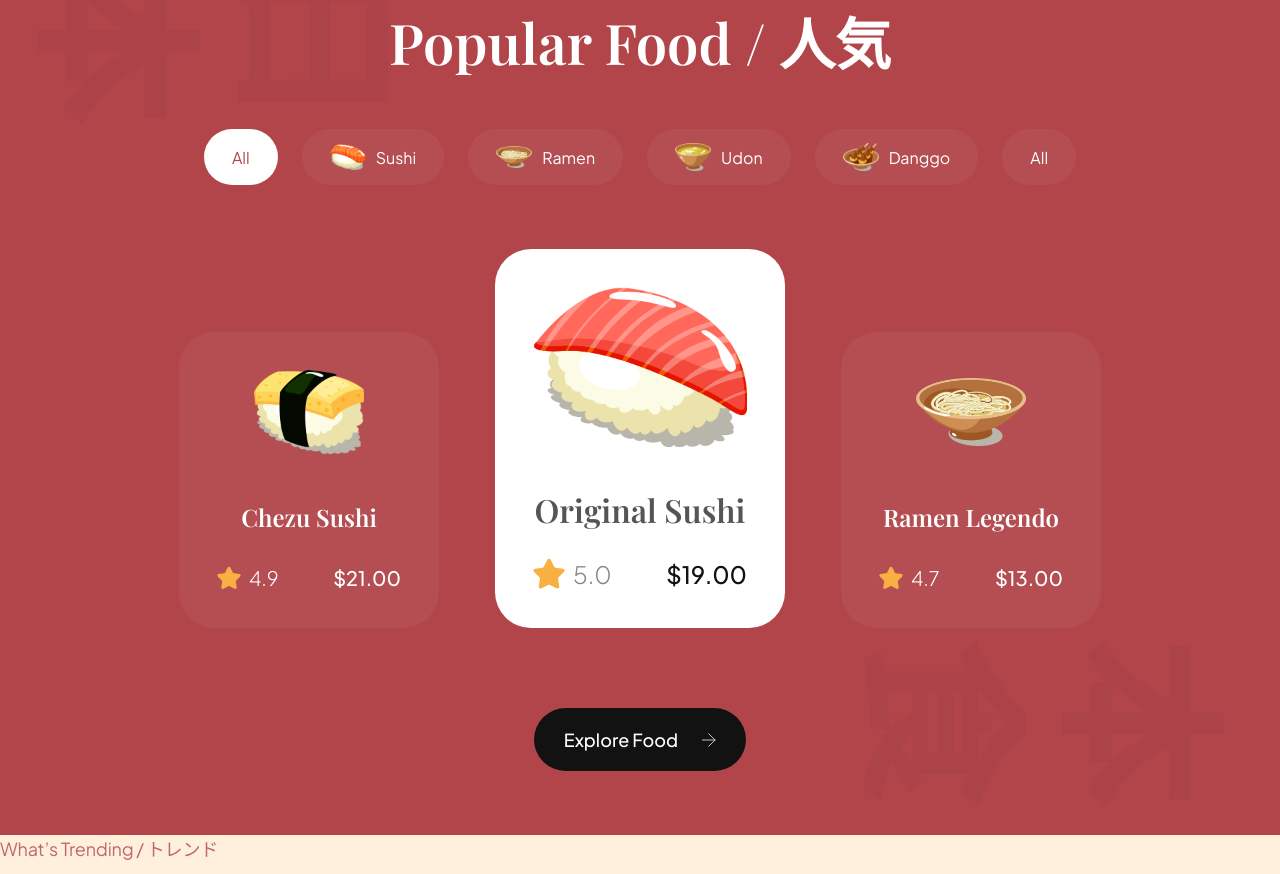
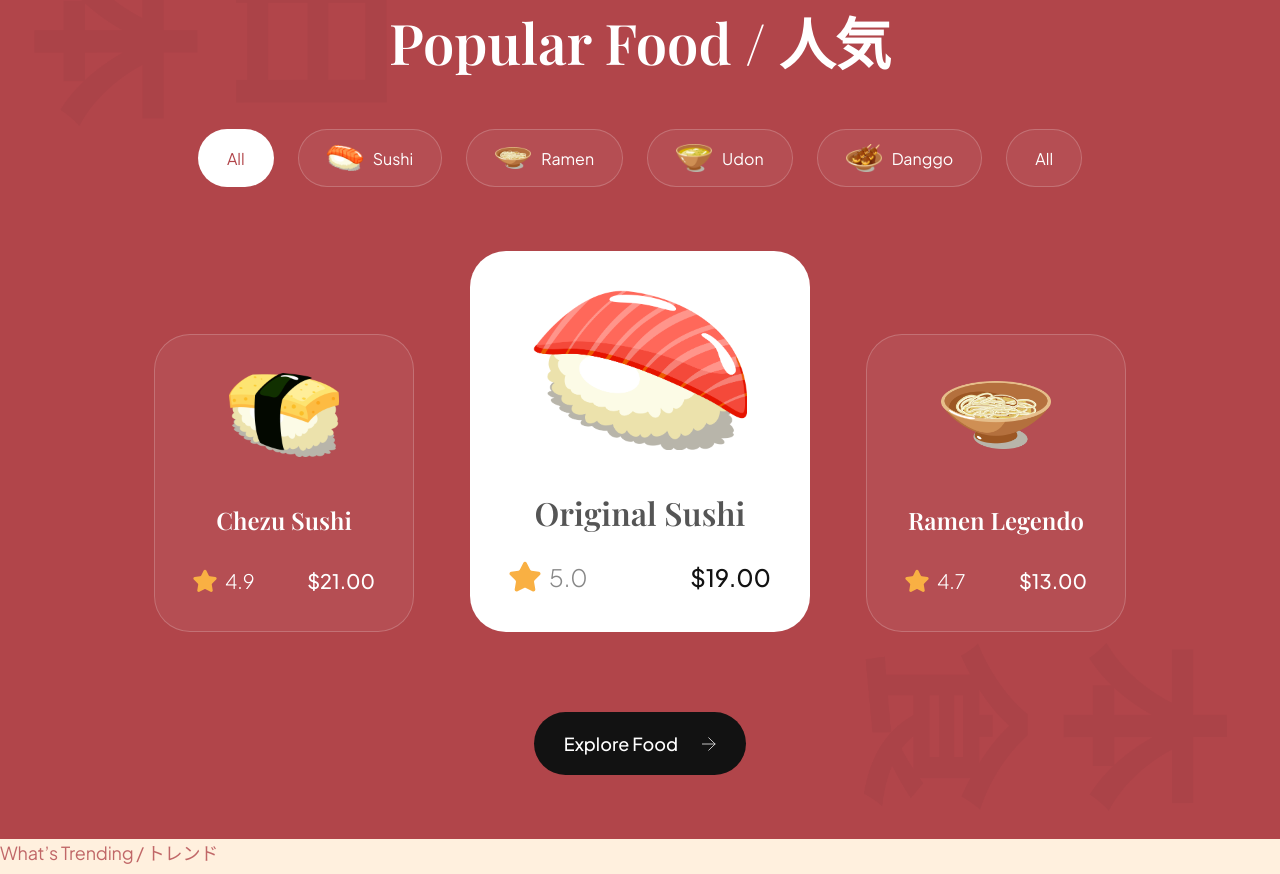
Before and after one commit to emannnx/Sushiman-emannx, a website built with Vite: page index.html in a window 1280 px wide. Shown: the part 1579-2453 px from the top of the page. Built offline with nearby package versions, Linux system fonts and the light colour scheme.

Commit message:
commit changes

```diff
--- a/css/sections/popular.css
+++ b/css/sections/popular.css
@@ -41,8 +41,9 @@
   gap: 10px;
 
   background: rgba(255, 255, 255, 0.05);
-    border: rgba(255, 255, 255, 0.2);
+  border: 1px solid rgba(255, 255, 255, 0.2);
   border-radius: 46px;
+
   font-size: 16px;
   font-weight: 300px;
   line-height: 25px;
@@ -51,24 +52,25 @@
   cursor: pointer;
 }
 
-.popular-foods__filter-btn img{
+.popular-foods__filter-btn img {
   width: 36px;
   height: 36px;
   object-fit: contain;
 }
 
-.popular-foods__filter-btn.active{
-    background-color: #fff;
-    color: var(--primary-color);
+.popular-foods__filter-btn.active {
+  background: #fff;
+  color: var(--primary-color)
 }
 
 .popular-foods__filter-btn:hover {
   background: #fff;
-    color: var(--primary-color);
+  color: var(--primary-color)
 }
 
 .popular-foods__catalogue {
   margin-top: 64px;
+
   display: flex;
   justify-content: center;
   align-items: flex-end;
@@ -114,7 +116,7 @@
 
   border-radius: 36px;
   background: rgba(255, 255, 255, 0.05);
-    border: rgba(255, 255, 255, 0.2);
+  border: 1px solid rgba(255, 255, 255, 0.2);
 }
 
 .popular-foods__card-image {
@@ -139,27 +141,26 @@
   margin-top: 32px;
 }
 
-
 .popular-foods__card-rating {
   display: flex;
   align-items: center;
   gap: 8px;
 }
 
-.popular-foods__card-rating img{
+.popular-foods__card-rating img {
   width: 24px;
   height: 24px;
   object-fit: contain;
 }
 
-.popular-foods__card-rating p{
+.popular-foods__card-rating p {
   font-size: 20px;
   font-weight: 300;
   font-family: var(--plus-jakarta-sans);
   color: #fff;
 }
 
-.popular-foods__card-price{
+.popular-foods__card-price {
   font-size: 20px;
   font-weight: 500;
   font-family: var(--plus-jakarta-sans);
@@ -167,31 +168,31 @@
 }
 
 .popular-foods__card.active-card {
-    background-color: #fff;
-    min-height: 340px;
+  background: #fff;
+  min-width: 340px;
 }
 
-.popular-foods__card.active-card .popular-foods__card-image{
+.popular-foods__card.active-card .popular-foods__card-image {
   width: 214px;
   height: 160px;
 }
 
-.popular-foods__card.active-card .popular-foods__card-title{
+.popular-foods__card.active-card .popular-foods__card-title {
   color: var(--black-500);
   font-size: 32px;
 }
 
-.popular-foods__card.active-card .popular-foods__card-rating img{
+.popular-foods__card.active-card .popular-foods__card-rating img {
   width: 32px;
   height: 32px;
 }
 
-.popular-foods__card.active-card .popular-foods__card-rating p{
+.popular-foods__card.active-card .popular-foods__card-rating p {
   font-size: 24px;
   color: var(--gray-100);
 }
 
-.popular-foods__card.active-card .popular-foods__card-price{
+.popular-foods__card.active-card .popular-foods__card-price {
   font-size: 24px;
-    color: var(--secondary-color);
+  color: var(--secondary-color)
 }
```
Lines whose indentation alone changed are shown as unchanged.
